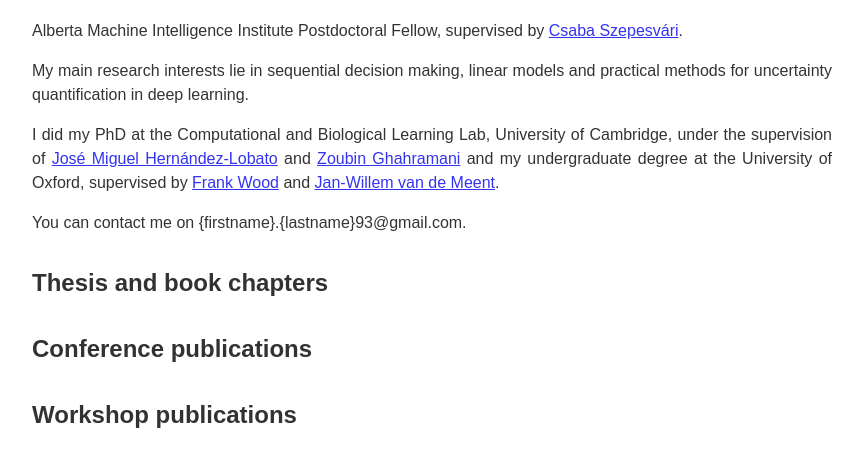
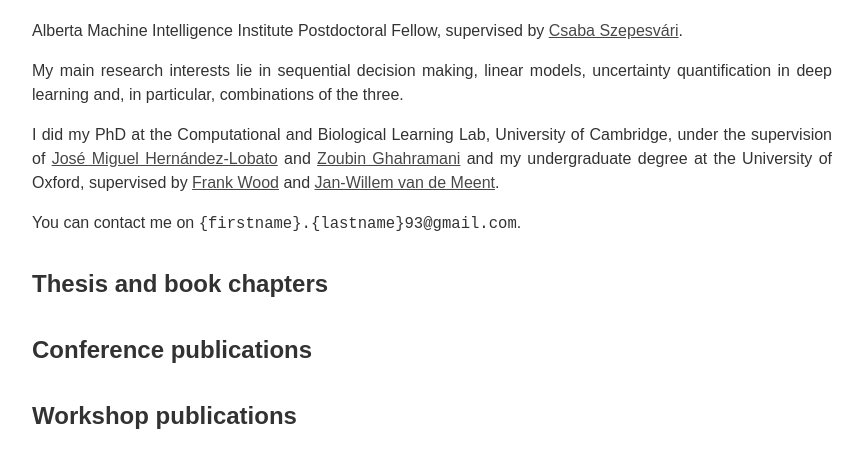
Before and after one commit to DavidJanz/DavidJanz.github.io, a plain HTML site: page index.html in a window 1280 px wide. Shown: the part 72-540 px from the top of the page, without its empty margins (208-1071 px from the left). Drawn offline with nearby package versions, Linux system fonts and the light colour scheme; no server answers.

Commit message:
link formatting

```diff
--- a/index.html
+++ b/index.html
@@ -12,13 +12,13 @@
             <h1>David Janz</h1>
         </div>
         <div class="content">
-            <p>Alberta Machine Intelligence Institute Postdoctoral Fellow, supervised by <a href="https://sites.ualberta.ca/~szepesva/">Csaba Szepesvári</a>.</p>
+            <p>Alberta Machine Intelligence Institute Postdoctoral Fellow, supervised by <a href="https://sites.ualberta.ca/~szepesva/" target="_blank">Csaba Szepesvári</a>.</p>
 
-            <p>My main research interests lie in sequential decision making, linear models and practical methods for uncertainty quantification in deep learning.</p>
+            <p>My main research interests lie in sequential decision making, linear models, uncertainty quantification in deep learning and, in particular, combinations of the three.</p>
 
-            <p>I did my PhD at the Computational and Biological Learning Lab, University of Cambridge, under the supervision of <a href="https://jmhl.org">José Miguel Hernández-Lobato</a> and <a href="https://mlg.eng.cam.ac.uk/zoubin/">Zoubin Ghahramani</a> and my undergraduate degree at the University of Oxford, supervised by <a href="https://www.cs.ubc.ca/~fwood/">Frank Wood</a> and <a href="https://jwvdm.github.io/">Jan-Willem van de Meent</a>.</p>
+            <p>I did my PhD at the Computational and Biological Learning Lab, University of Cambridge, under the supervision of <a href="https://jmhl.org" target="_blank">José Miguel Hernández-Lobato</a> and <a href="https://mlg.eng.cam.ac.uk/zoubin/" target="_blank">Zoubin Ghahramani</a> and my undergraduate degree at the University of Oxford, supervised by <a href="https://www.cs.ubc.ca/~fwood/" target="_blank">Frank Wood</a> and <a href="https://jwvdm.github.io/" target="_blank">Jan-Willem van de Meent</a>.</p>
 
-            <p>You can contact me on {firstname}.{lastname}93@gmail.com.</p>
+            <p>You can contact me on <span class="email">{firstname}.{lastname}93@gmail.com</span>.</p>
         </div>
 
         <div class="publications" id="books">
--- a/script.js
+++ b/script.js
@@ -76,9 +76,9 @@ const PUBITEM = ({author, title, venue, citationKey, bibentry}) =>
     <b>${title}</b><br>
     ${venue}
     <br>
-    <a class="pdf-click" target="_blank">[PDF]</a>
-    <a class="code-click" target="_blank">[CODE]</a>
-    <a class="bib-click">[BIBTEX]</a>
+    <a role="button" class="pdf-click" target="_blank">[PDF]</a>
+    <a role="button" class="code-click" target="_blank">[CODE]</a>
+    <a role="button" class="bib-click" href="javascript:;">[BIBTEX]</a>
     <div class="bibEntry">${bibentry}</div>
 </div>`;
 
--- a/styles.css
+++ b/styles.css
@@ -5,6 +5,25 @@ body {
     opacity: 0.8;
     font-size: 15;
     padding: 0px;
+}
+
+a:link {
+    cursor: pointer;
+    color: black;
+    opacity: 0.9;
+    /* text-decoration: none; */
+}
+
+a:visited {
+    color:black;
+}
+
+a:hover {
+    color: hotpink;
+}
+
+a:active {
+    color: hotpink;
 }
 
 .bibEntry {
@@ -15,7 +34,6 @@ body {
     background-color: lightgray;
     display: none;
 }
-
 
 #main {
     width: 800px;
@@ -29,9 +47,13 @@ body {
     /* background-color: gray; */
 }
 
-
 p {
     text-align: justify;
+}
+
+span.email {
+    font-family: monospace;
+    font-size: 120%;
 }
 
 .content, .publications {
```
Also changed, not shown: 2 other files.
